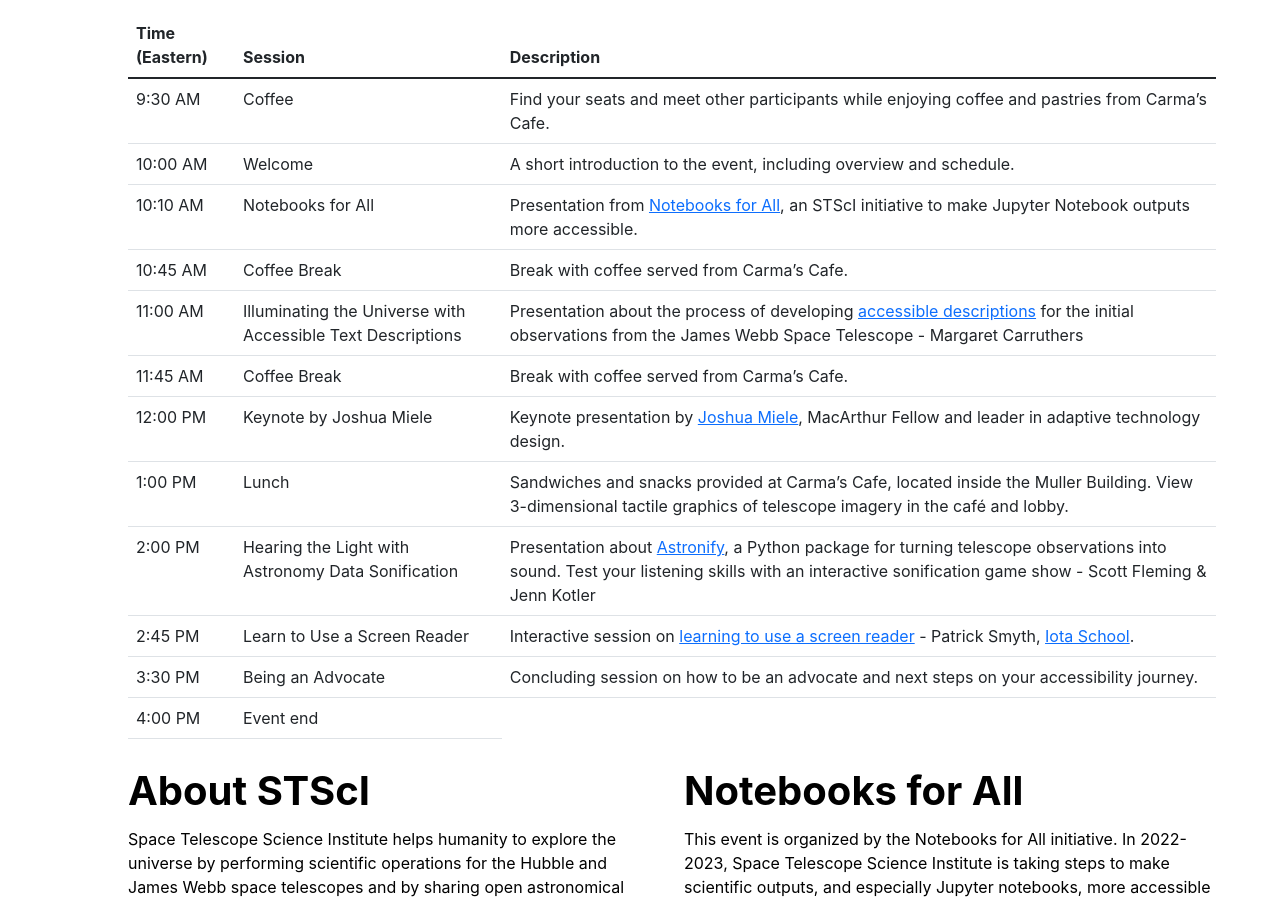
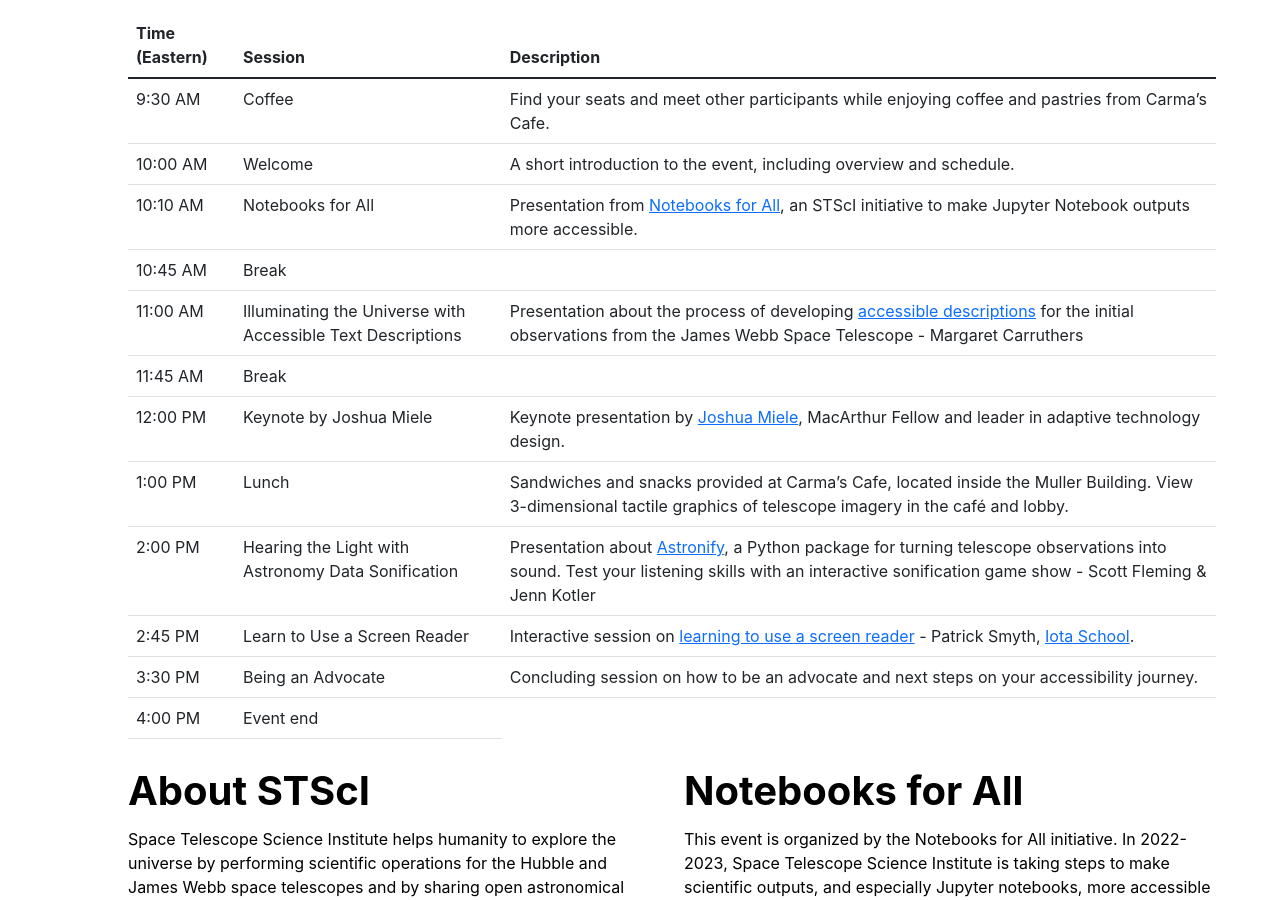
Before and after one commit to Iota-School/nonvisual_data_science_workshops, a Jekyll site: the page built from index.html, in a window 1280 px wide and 900 px high, scrolled down 987 px. Built offline with Jekyll 4.4.1, drawn with Linux system fonts in a browser that asks for light colours.

Commit message:
Changed break names and descriptions

```diff
--- a/index.html
+++ b/index.html
@@ -85,7 +85,7 @@
     <tr>
       <td>9:30 AM</td>
       <td>
-	    Coffee
+	Coffee
       </td>
       <td>
 	Find your seats and meet other participants while enjoying coffee and pastries from Carma’s Cafe.
@@ -114,9 +114,9 @@
     </tr>
     <tr>
       <td>10:45 AM</td>
-      <td>Coffee Break</td>
+      <td>Break</td>
       <td>
-	Break with coffee served from Carma’s Cafe.
+
       </td>
     </tr>
 
@@ -131,9 +131,9 @@
     </tr>
     <tr>
       <td>11:45 AM</td>
-      <td>Coffee Break</td>
+      <td>Break</td>
       <td>
-	Break with coffee served from Carma’s Cafe.
+
       </td>
     </tr>
     <tr>
```
